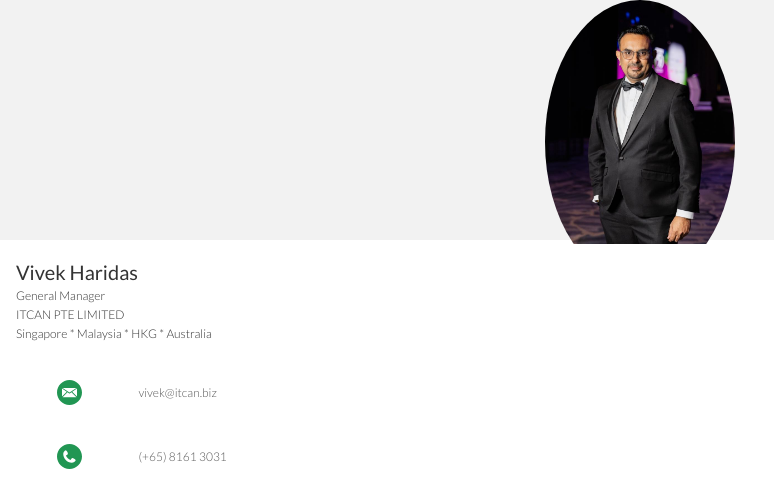
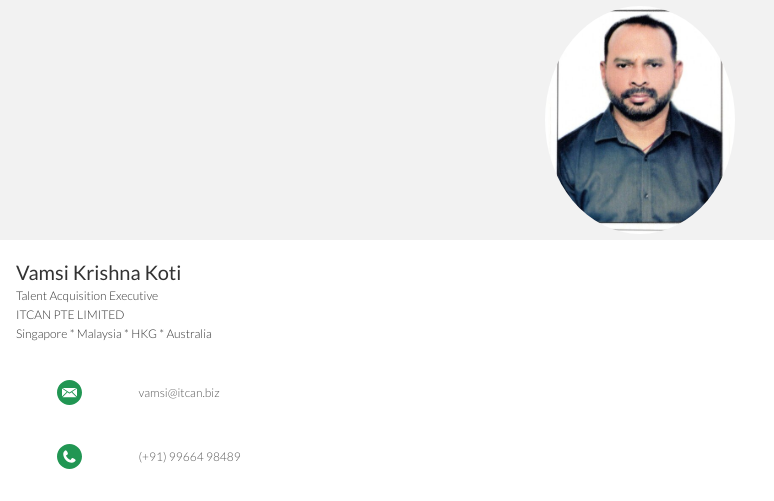
Before and after one commit to ITCANNAMECARD/Vamsi-Krishna-Kot, a plain HTML site: page index.html in a window 1280 px wide. Shown: the top 501 px of the page, 0-774 px from the left. Drawn offline with Linux system fonts and the light colour scheme; a web font is replaced by a local one.

Commit message:
Update index.html

```diff
--- a/index.html
+++ b/index.html
@@ -14,7 +14,7 @@
 			<div class="row">
 				<div class="col"></div>
 				<div class="col is-5">
-					<img class="profile-pic" src="VIVEK HARIDAS.jpeg" alt="Profile Picture">
+					<img class="profile-pic" src="Vamsi-Krishna-Koti.jpeg" alt="Profile Picture">
 				</div>
 				<div class="col"></div>
 			</div>
@@ -25,8 +25,8 @@
 		<div class="container">
 			<div class="row name-title-company">
 				<div class="col is-6">
-					<p class="text-name">Vivek Haridas</p>
-					<p class="text-title-company">General Manager</p>
+					<p class="text-name">Vamsi Krishna Koti</p>
+					<p class="text-title-company">Talent Acquisition Executive</p>
 					<p class="text-title-company">ITCAN PTE LIMITED</p>
 					<p class="text-title-company">Singapore	*	Malaysia	*	HKG	*	Australia
 				</div>
@@ -38,14 +38,14 @@
 	</section>
 
 	<section class="bg-color-white secondary-info">
-		<a href="mailto:vivek@itcan.biz">
+		<a href="mailto:vamsi@itcan.biz">
 			<div class="container">
 				<div class="row detail">
 					<div class="col">
 						<img src="assets/icon-email.svg" alt="Email Icon"">
 					</div>
 					<div class="col is-8">
-						<p class="text-detail">vivek@itcan.biz</p>
+						<p class="text-detail">vamsi@itcan.biz</p>
 					</div>
 					<div class="col">
 						<img src="assets/right-arrow.svg" alt="Right Arrow" height="50%" width="40%">
@@ -56,14 +56,14 @@
 	</section>
 
 	<section class="bg-color-white secondary-info">
-		<a href="tel:+6581613031">
+		<a href="tel:+919966498489">
 			<div class="container">
 				<div class="row detail">
 					<div class="col">
 						<img src="assets/icon-phone.svg" alt="Phone Icon"">
 					</div>
 					<div class="col is-8">
-						<p class="text-detail">(+65) 8161 3031</p>
+						<p class="text-detail">(+91) 99664 98489</p>
 					</div>
 					<div class="col">
 						<img src="assets/right-arrow.svg" alt="Right Arrow" height="50%" width="40%">
```
